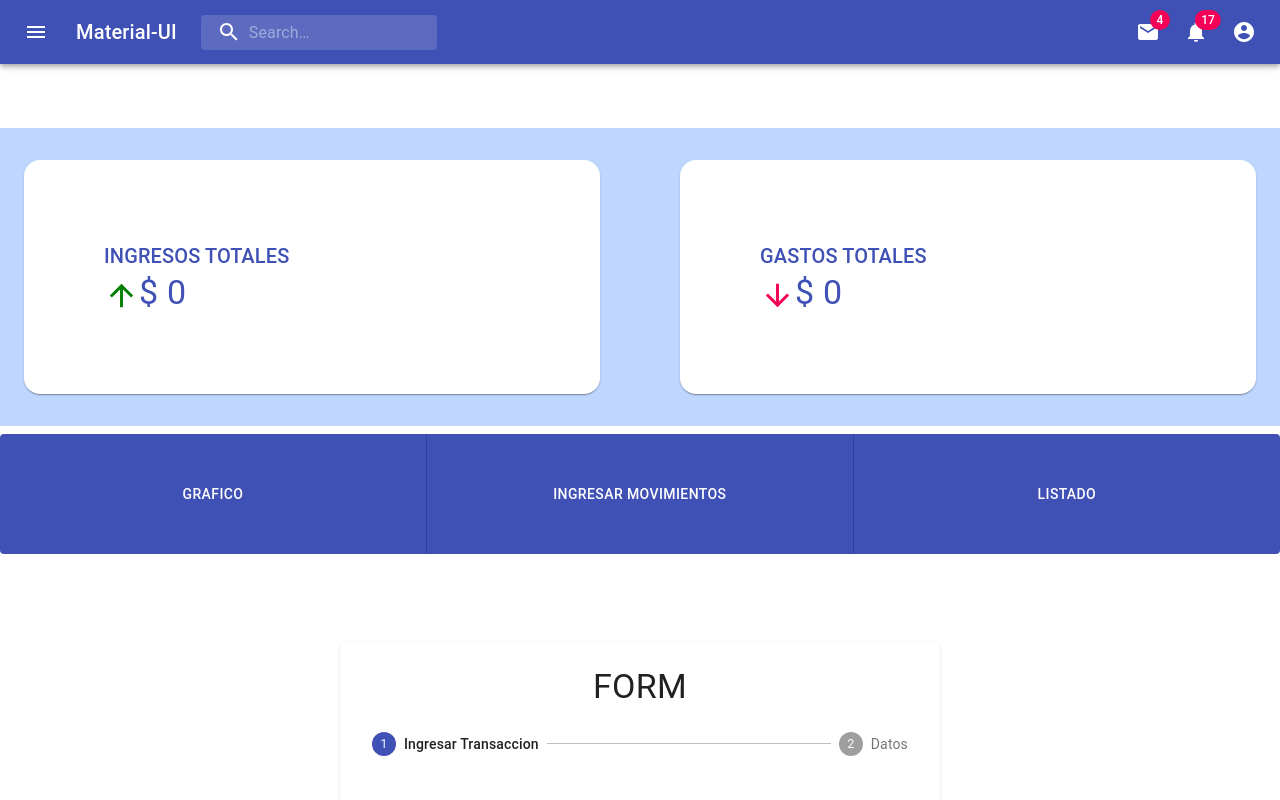
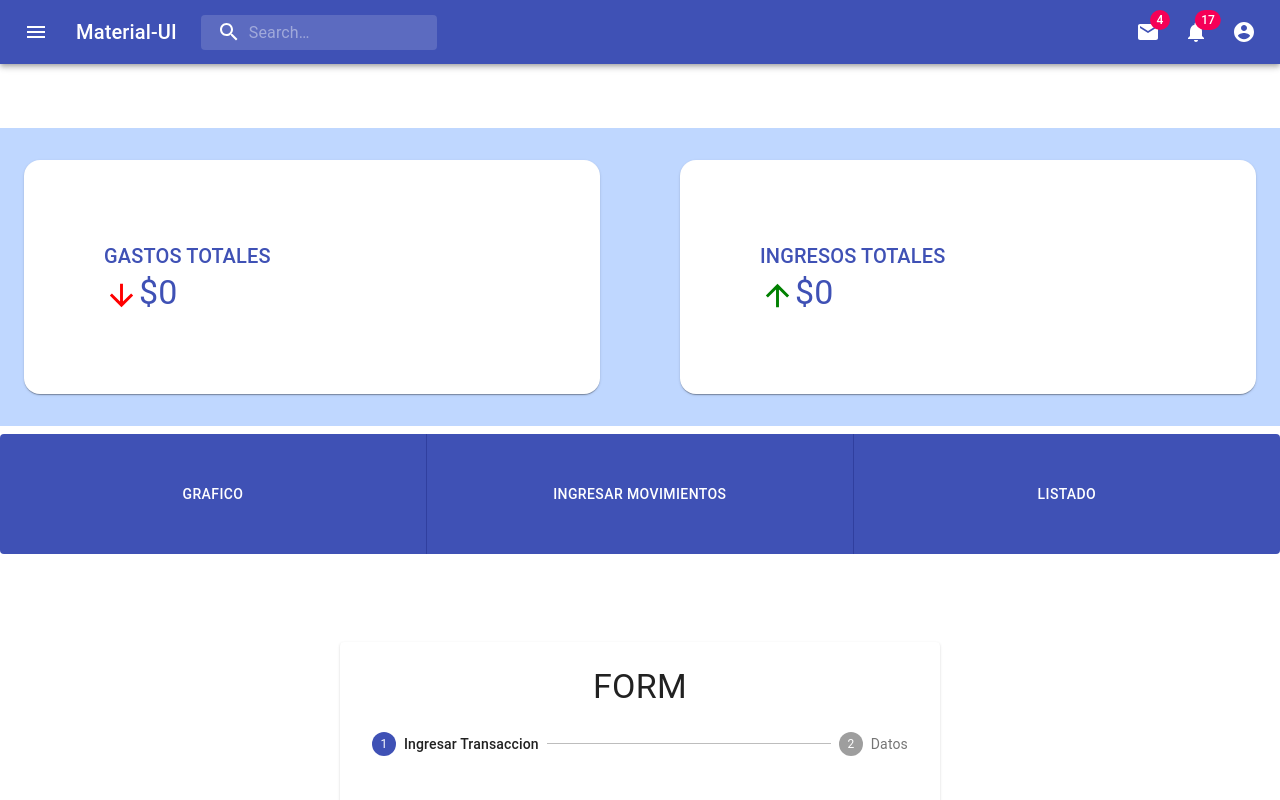
Before and after one commit to GuillermoGonzalez91/Cliente_React, a React (Create React App) app: page / in a window 1280 px wide. Built offline with nearby package versions, Linux system fonts and the light colour scheme; no server answers.

Commit message:
se modificaron componentes

```diff
--- a/src/App.js
+++ b/src/App.js
@@ -1,6 +1,4 @@
 import React, {Fragment, useState, useEffect} from 'react';
-import Deposits from './Components/Deposits'
-import Egress from './Components/Egress'
 import CustomPaginationActionsTable from './Components/List'
 import Form from  './Components/FormPrimary'
 import Grid from '@material-ui/core/Grid';
@@ -12,6 +10,8 @@ import PrimarySearchAppBar from './Components/Navbar'
 import ButtonGroup from '@material-ui/core/ButtonGroup';
 import Button from '@material-ui/core/Button';
 import Chart from './Components/Chart'
+import CardResume from './Components/CardResume';
+
 
 
 const useStyles = makeStyles((theme) => ({
@@ -111,13 +111,13 @@ function App() {
               {/* Recent Deposits  */}
               <Grid item xs={6} md={6} lg={6}>
                 <Paper className={fixedHeightPaper}>
-                  <Deposits transactions={transactions} />
+                <CardResume tipe = {'GASTOS TOTALES'} transactions={transactions} />
                 </Paper>
               </Grid>
               {/* Recent Expenses */}
               <Grid item xs={6} md={6} lg={6}>
                 <Paper className={fixedHeightPaper}>
-                  <Egress transactions={transactions} />
+                  <CardResume tipe = {'INGRESOS TOTALES'} transactions={transactions} />
                 </Paper>
               </Grid>
             </Grid>
--- /dev/null
+++ b/src/Components/CardResume.js
@@ -0,0 +1,41 @@
+import React from 'react';
+import { makeStyles, useTheme } from '@material-ui/core/styles';
+import Typography from '@material-ui/core/Typography';
+import ArrowUpwardIcon from '@material-ui/icons/ArrowUpward';
+import ArrowDownwardIcon from '@material-ui/icons/ArrowDownward';
+
+const useStyles = makeStyles((theme) => ({
+  depositContext: {
+    flex: 1,},
+}));
+
+export default function CardResume(props) {
+  const classes = useStyles();
+  var value;
+
+    function showTransation(tipe) {
+        if (tipe === "INGRESOS TOTALES") {
+             var TotalTransaction = props.transactions.reduce((sum, value) => (typeof value.Monto == "number" && value.Tipo !== "Egreso" ? sum + value.Monto : sum), 0);
+            console.log(TotalTransaction);
+        }
+        else {
+             TotalTransaction = props.transactions.reduce((sum, value) => (typeof value.Monto == "number" && value.Tipo !== "Ingreso" ? sum + value.Monto : sum), 0);
+            console.log(TotalTransaction);
+        }
+        return(TotalTransaction)
+    }
+    value = showTransation(props.tipe)
+
+    return (
+        <React.Fragment>
+            <Typography component="p" variant="h6" aling="center" color="primary" className={classes.depositContext}>
+                {props.tipe}
+            </Typography>
+            <Typography component="p" variant="h4" aling="center" color="primary" className={classes.depositContext}>
+                {props.tipe === "INGRESOS TOTALES" ? <ArrowUpwardIcon htmlColor='green' fontSize='large' /> :
+                    <ArrowDownwardIcon htmlColor='red' fontSize='large' />}
+            ${value}
+            </Typography>
+        </React.Fragment>
+    );
+}
--- a/src/Components/Deposits.js
+++ /dev/null
@@ -1,33 +0,0 @@
-import React from 'react';
-import { makeStyles, useTheme } from '@material-ui/core/styles';
-import Typography from '@material-ui/core/Typography';
-import ArrowUpwardIcon from '@material-ui/icons/ArrowUpward';
-
-
-
-
-const useStyles = makeStyles((theme) => ({
-  depositContext: {
-    flex: 1,},
-}));
-
-export default function Deposits(props) {
-  const classes = useStyles();
-
-
-
-  var totalDeposits = props.transactions.reduce((sum, value) => (typeof value.Monto == "number" && value.Tipo !== "Egreso" ? sum + value.Monto : sum), 0);
-  console.log(totalDeposits);
-
-  return (
-    <React.Fragment  >
-       <Typography component="p" variant="h6" aling= "center" color = "primary" className={classes.depositContext}>
-         INGRESOS TOTALES
-      </Typography>
-      <Typography component="p" variant="h4" aling= "center" color = "primary" className={classes.depositContext}>
-      <ArrowUpwardIcon htmlColor  = 'green'  fontSize = 'large'/>
-            $ {totalDeposits}
-      </Typography>
-    </React.Fragment>
-  );
- }
--- a/src/Components/Egress.js
+++ /dev/null
@@ -1,33 +0,0 @@
-import React from 'react';
-import { makeStyles } from '@material-ui/core/styles';
-import Typography from '@material-ui/core/Typography';
-import ArrowDownwardIcon from '@material-ui/icons/ArrowDownward';
-
-
-
-function preventDefault(event) {
-  event.preventDefault();
-}
-const useStyles = makeStyles({
-  depositContext: {
-    flex: 4,},});
-
-export default function Egress(props) {
-
-  const classes = useStyles();
-  var totalEgress = props.transactions.reduce((sum, value) => (typeof value.Monto == "number" && value.Tipo !== "Ingreso" ? sum + value.Monto : sum), 0);
-  console.log(totalEgress);
-
-  return (
-    <React.Fragment>
-
-       <Typography component="p" variant="h6" aling= "center" color = "primary" className={classes.depositContext}>
-         GASTOS TOTALES
-      </Typography>
-      <Typography component="p" variant="h4" aling= "center" color = "primary" className={classes.depositContext}>
-      <ArrowDownwardIcon color = 'secondary' fontSize = 'large'/>
-         $ {totalEgress}
-      </Typography>
-    </React.Fragment>
-  );
- }
```
